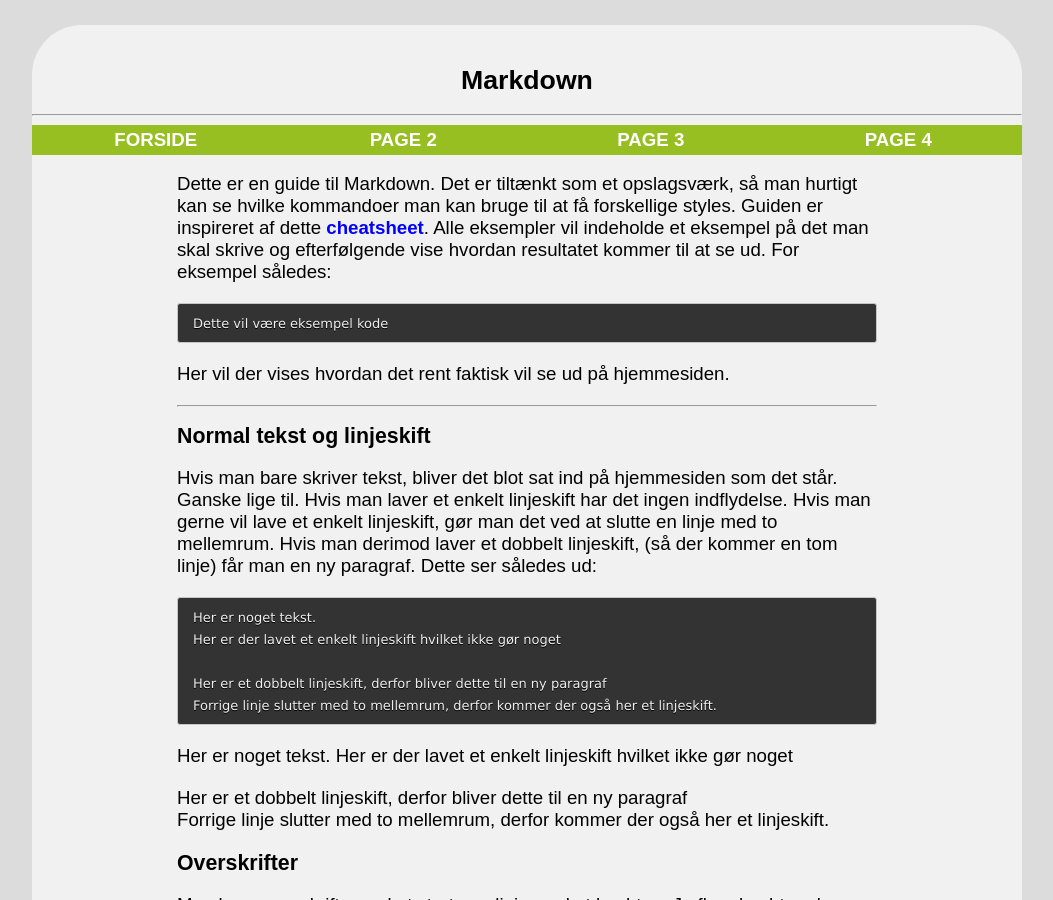
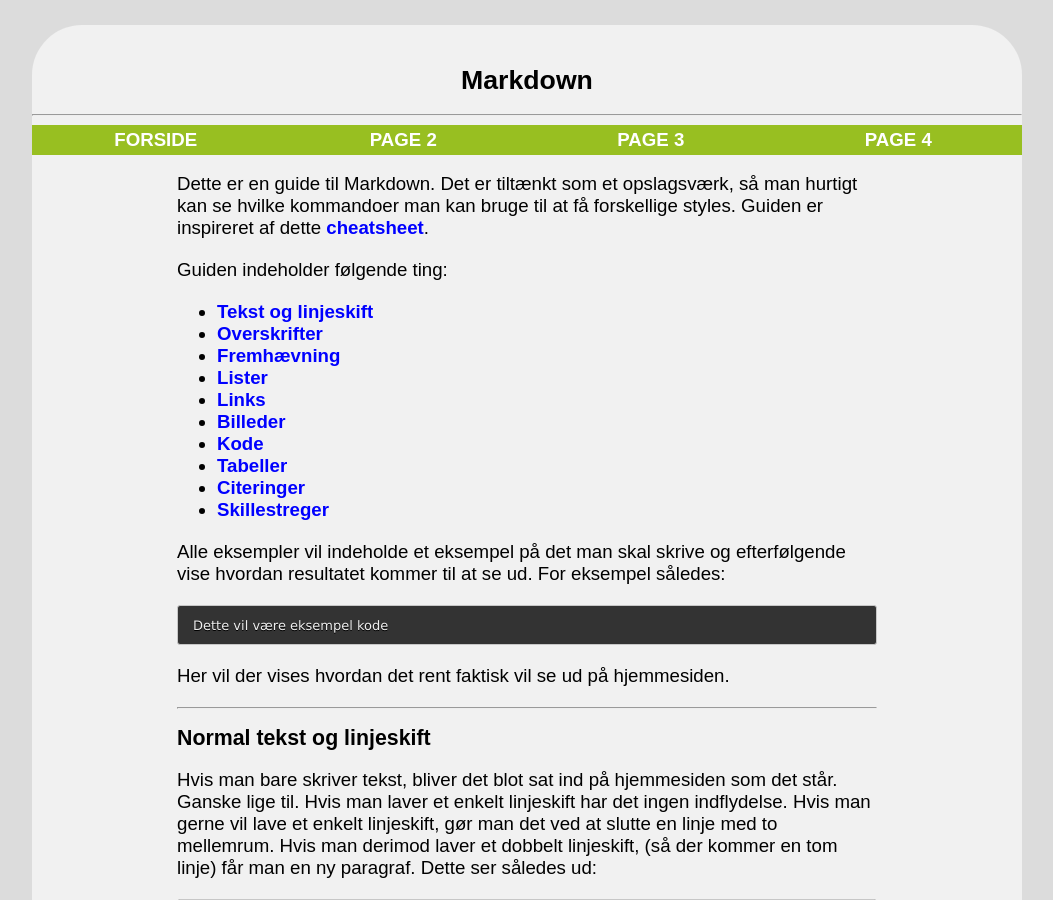
Before and after one commit to lonemathiasen/lonemathiasen.github.io, a Jekyll site: the page built from markdown.md, in a window 1280 px wide and 900 px high. Shown: the whole window, without its empty margins (113-1166 px from the left). Built offline with Jekyll 4.4.1, drawn with Linux system fonts in a browser that asks for light colours.

Commit message:
Lav links til overskrifter i markdown.md

````diff
--- a/markdown.md
+++ b/markdown.md
@@ -4,7 +4,22 @@ title: Markdown
 description: Markdown guide
 ---
 
-Dette er en guide til Markdown. Det er tiltænkt som et opslagsværk, så man hurtigt kan se hvilke kommandoer man kan bruge til at få forskellige styles. Guiden er inspireret af dette [cheatsheet](https://github.com/adam-p/markdown-here/wiki/Markdown-Cheatsheet). Alle eksempler vil indeholde et eksempel på det man skal skrive og efterfølgende vise hvordan resultatet kommer til at se ud. For eksempel således:
+Dette er en guide til Markdown. Det er tiltænkt som et opslagsværk, så man hurtigt kan se hvilke kommandoer man kan bruge til at få forskellige styles. Guiden er inspireret af dette [cheatsheet](https://github.com/adam-p/markdown-here/wiki/Markdown-Cheatsheet).
+
+Guiden indeholder følgende ting:
+
+* [Tekst og linjeskift](#normal-tekst-og-linjeskift)
+* [Overskrifter](#overskrifter)
+* [Fremhævning](#fremhævning)
+* [Lister](#lister)
+* [Links](#links)
+* [Billeder](#billeder)
+* [Kode](#kode)
+* [Tabeller](#tabeller)
+* [Citeringer](#citeringer)
+* [Skillestreger](#skillestreger)
+
+Alle eksempler vil indeholde et eksempel på det man skal skrive og efterfølgende vise hvordan resultatet kommer til at se ud. For eksempel således:
 ```md
 Dette vil være eksempel kode
 ```
````
